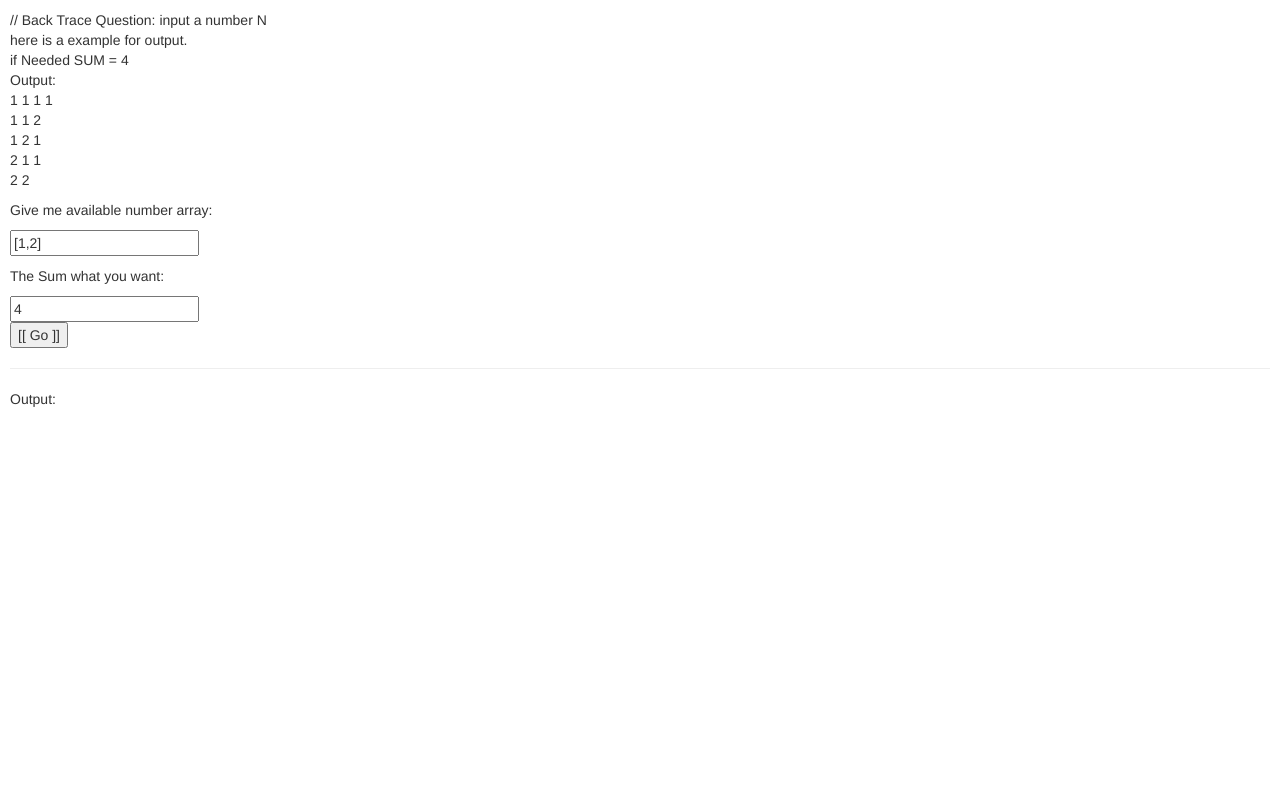
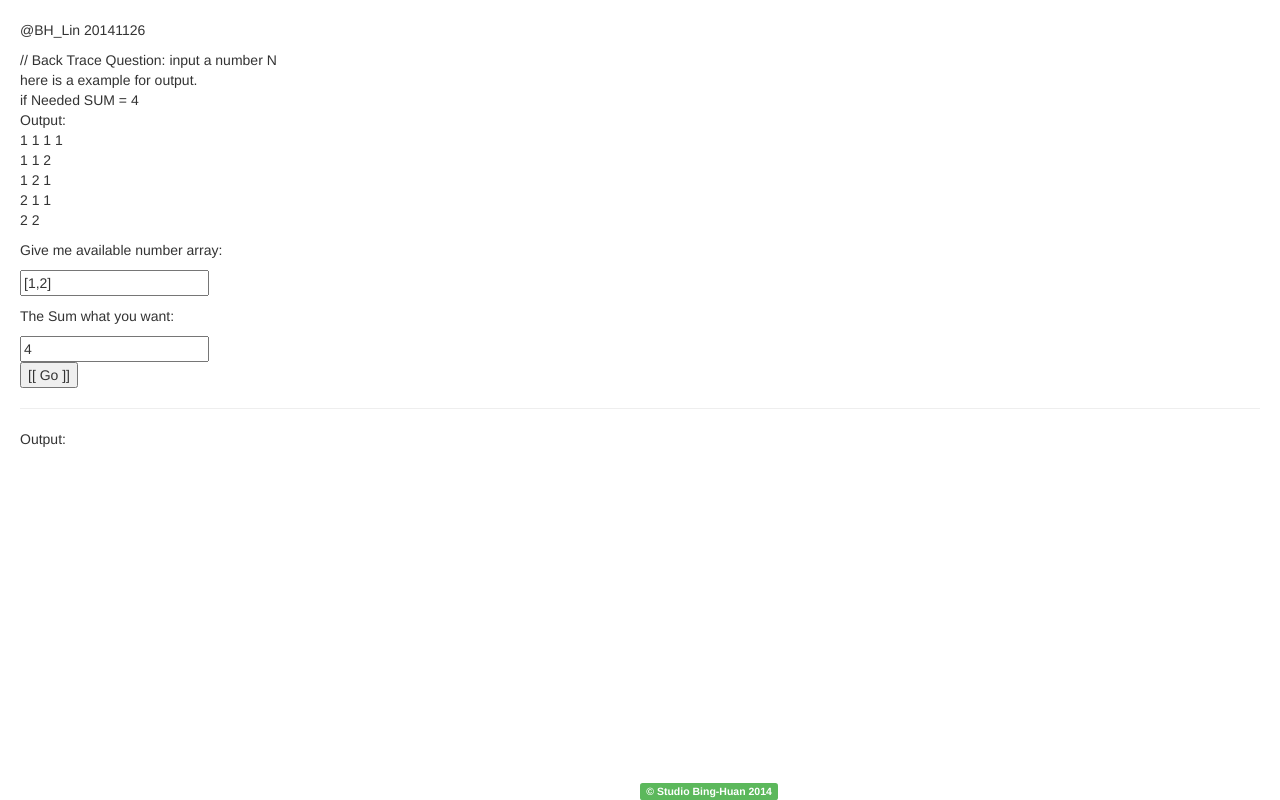
Before and after one commit to binghuan/CodingQuestions, a plain HTML site: page index.html in a window 1280 px wide. Drawn offline with Linux system fonts and the light colour scheme.

Commit message:
update page

```diff
--- a/index.html
+++ b/index.html
@@ -4,7 +4,7 @@
     <meta charset="utf-8">
     <meta http-equiv="X-UA-Compatible" content="IE=edge">
     <meta name="viewport" content="width=device-width, initial-scale=1">
-    <title>Bootstrap 101 Template</title>
+    <title>Coding Interview Question</title>
 
     <!-- Bootstrap -->
     <link href="bower_components/bootstrap/dist/css/bootstrap.min.css" rel="stylesheet">
@@ -54,8 +54,9 @@
 				dataKeeper.put("AVAILABLE_NUM", inputAvailableNumberArray);
 				dataKeeper.put("FINAL_SUM", inputFinalSUM);
 
+				resultString = "";
+				checkSum(JSON.parse(inputFinalSUM),JSON.parse(inputAvailableNumberArray), []);
 
-				checkSum(JSON.parse(inputFinalSUM),JSON.parse(inputAvailableNumberArray), []);
 				$("#outputArea").html(resultString);
 			});
 
@@ -64,7 +65,8 @@
 	</script>
 
   </head>
-  <body style='padding:10px'>
+  <body style='padding:20px'>
+  		<p>@BH_Lin 20141126</p>
 		<div>
 			<p>// Back Trace
 			Question:
@@ -88,5 +90,9 @@
 		<hr>
 		<p>Output:</p>
 		<p id="outputArea"></p>
+
+		<div class="footer" style="position:fixed; bottom: 0;left: 50%;width: 100%;">
+        	<p class='label label-success'>&copy; Studio Bing-Huan 2014</p>
+      	</div>
   </body>
 </html>
--- a/sumByCombination.js
+++ b/sumByCombination.js
@@ -22,7 +22,6 @@ function geSum(inputArray) {
 var resultString = "";
 
 function checkSum(finalSum, availableNum, currentStack) {
-	resultString = "";
 
 	for (var i=0; i< availableNum.length; i++) {
 
```
